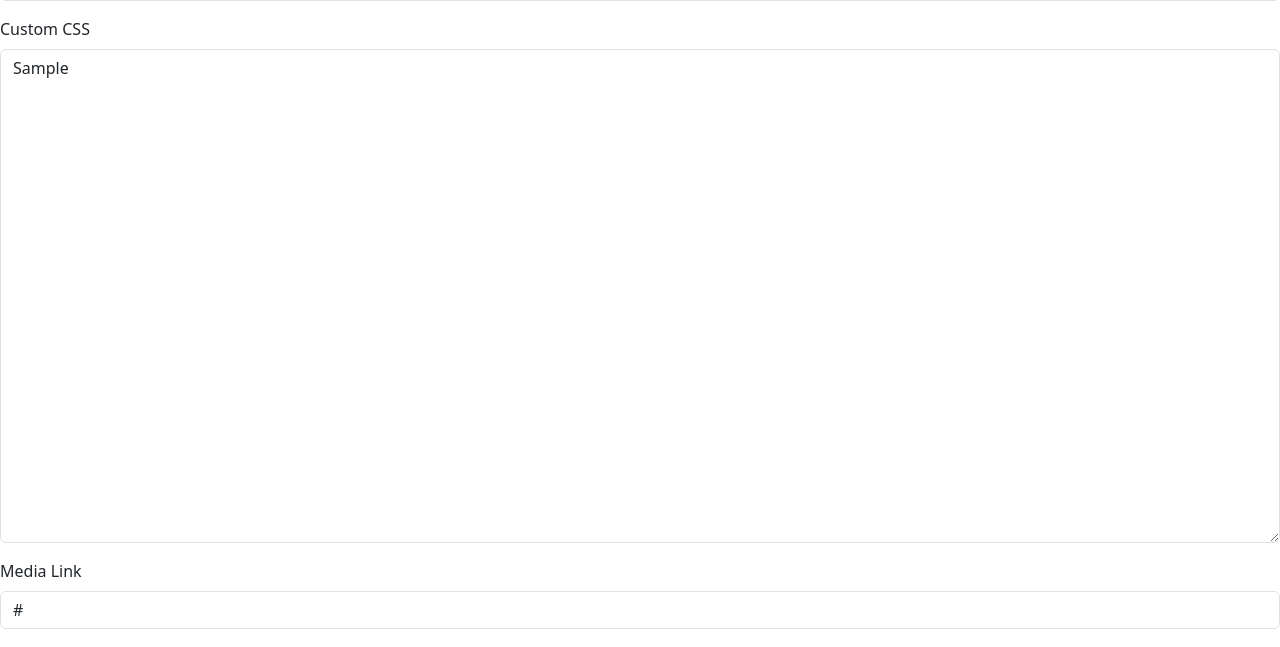
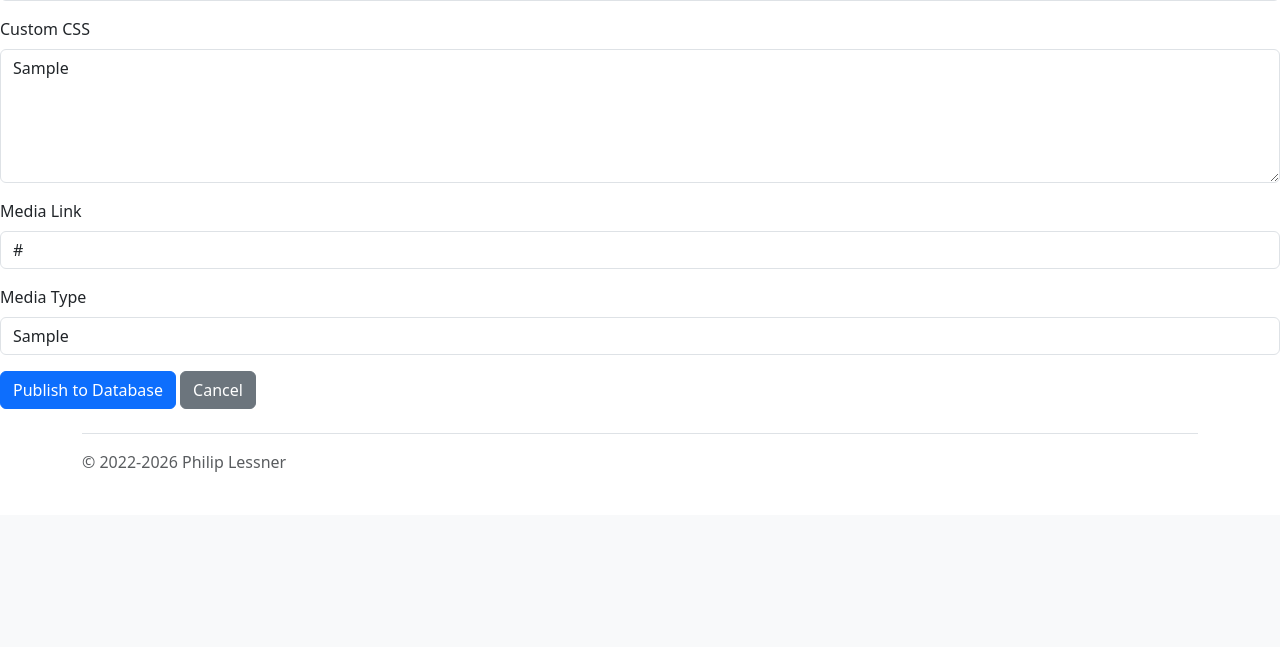
Before and after one commit to philiplessner/website, a Flask app: page /blogedit/1 in a window 1280 px wide. Shown: the part 1001-1648 px from the top of the page. After the commit the page ends 1473 px from the top, so only its background shows below. Run offline with Flask 3, Linux system fonts and the light colour scheme; a user stored in the database is signed in; tables that the repository leaves empty hold one stand-in row (values such as "Sample post").

Commit message:
Added Cancel button for blog update.

```diff
--- a/app/admin.py
+++ b/app/admin.py
@@ -113,16 +113,17 @@ def blog_edit(blogid):
         else:
             form.blogpagecss.data = blog.pagecss
         return render_template('blogedit.html', form=form, blogid=blogid)
-    if form.validate_on_submit(): # For PUT request, write new data to database using info. in form
-        blog.title = form.blogtitle.data
-        blog.date = form.blogdate.data
-        blog.abstract = form.blogabstract.data
-        blog.body = form.blogbody.data
-        blog.medialink = form.blogmedialink.data
-        blog.mediatype = form.blogmediatype.data
-        if (form.blogpagecss.data == ''):
-            blog.pagecss = None
-        else:
-            blog.pagecss = form.blogpagecss.data
-        db.session.commit()
+    if form.validate_on_submit(): # For PUT request, write new data to database using info. in form or Cancel
+        if form.submit_commit.data:
+            blog.title = form.blogtitle.data
+            blog.date = form.blogdate.data
+            blog.abstract = form.blogabstract.data
+            blog.body = form.blogbody.data
+            blog.medialink = form.blogmedialink.data
+            blog.mediatype = form.blogmediatype.data
+            if (form.blogpagecss.data == ''):
+                blog.pagecss = None
+            else:
+                blog.pagecss = form.blogpagecss.data
+            db.session.commit()
         return redirect(url_for('admin.blog_select'))
--- a/app/forms.py
+++ b/app/forms.py
@@ -31,4 +31,5 @@ class BlogEditForm(FlaskForm):
     blogdate = StringField('Date', validators=[DataRequired(message='Date is Required')])
     blogmedialink = StringField('Media Link', validators=[DataRequired(message='Link to Media is Required')])
     blogmediatype = StringField('Media Type', validators=[DataRequired(message='Media Type is Required')])
-    submit = SubmitField('Publish to Database')
+    submit_commit = SubmitField('Publish to Database')
+    submit_cancel = SubmitField('Cancel')
--- a/app/templates/blogedit.html
+++ b/app/templates/blogedit.html
@@ -19,11 +19,11 @@
     </div>
     <div class="mb-3">
         {{ form.blogbody.label(class='form-label') }}<br>
-        {{ form.blogbody(class='form-control', rows='20') }}
+        {{ form.blogbody(class='form-control', rows='20') | safe }}
     </div>
     <div class="mb-3">
         {{ form.blogpagecss.label(class='form-label') }}<br>
-        {{ form.blogpagecss(class='form-control', rows='20') }}
+        {{ form.blogpagecss(class='form-control', rows='5') }}
     </div>
     <div class="mb-3">
         {{ form.blogmedialink.label(class='form-label') }}<br>
@@ -33,6 +33,6 @@
         {{ form.blogmediatype.label(class='form-label') }}<br>
         {{ form.blogmediatype(class='form-control') }}
     </div>
-    {{ form.submit(class="btn btn-primary") }}
+    {{ form.submit_commit(class="btn btn-primary") }} {{ form.submit_cancel(class="btn btn-secondary") }}
 </form>
 {% endblock %}
```
